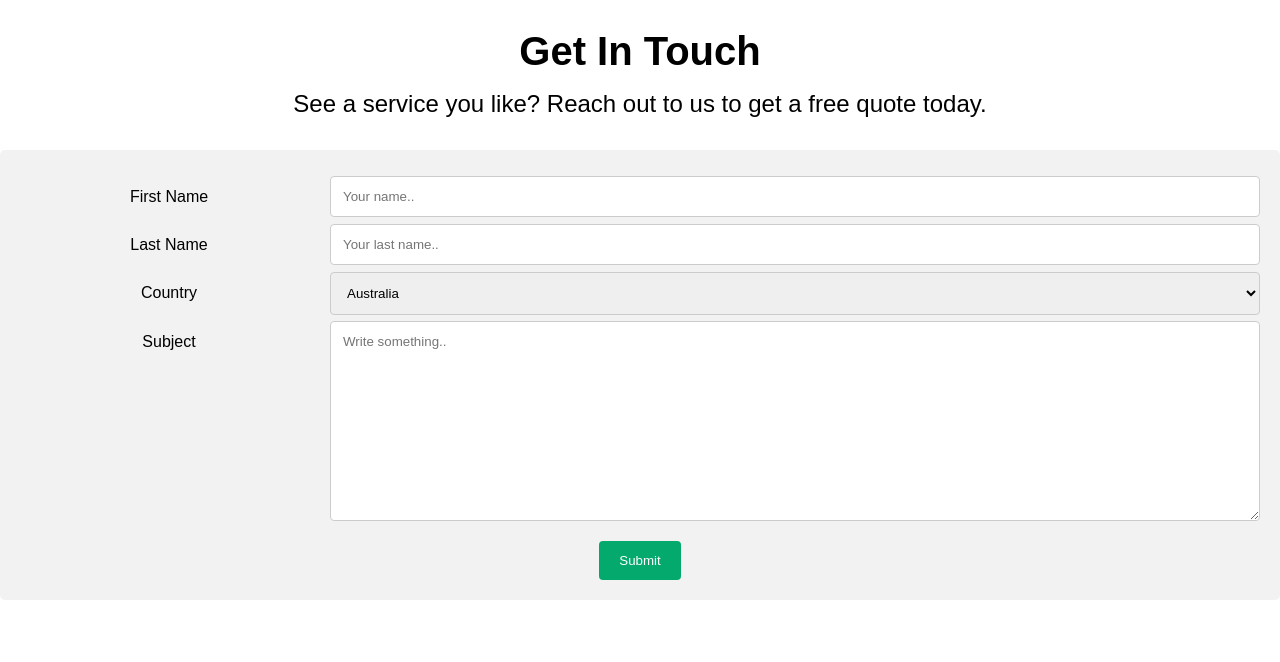
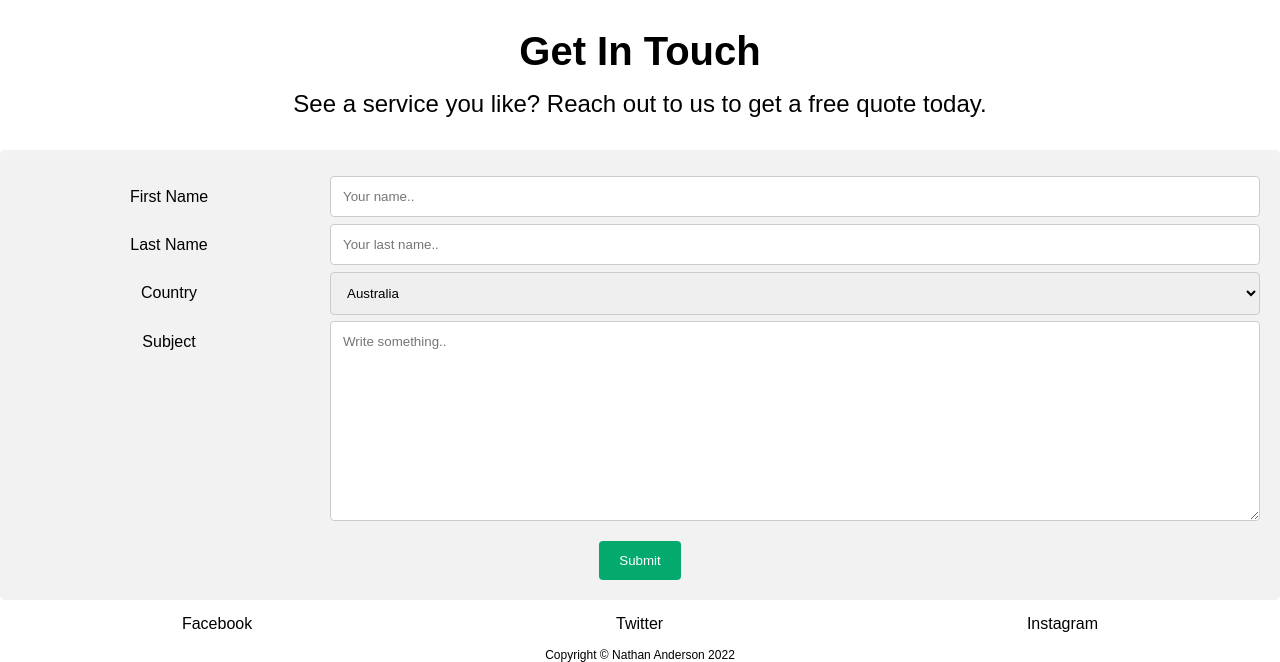
Before and after one commit to Nathan-Anderson-1024/Challenge-Project-Company-Homepage-with-Flexbox, a plain HTML site: page index.html in a window 1280 px wide. Shown: the part 922-1584 px from the top of the page. Before the commit the page ends 1522 px from the top, so only its background shows below. Drawn offline with Linux system fonts and the light colour scheme.

Commit message:
styled footer

```diff
--- a/css/styles.css
+++ b/css/styles.css
@@ -175,3 +175,24 @@ input[type=text], select, textarea{
     display: table;
     clear: both;
   }
+  /* Footer */
+  footer {
+    height: 3rem;
+  }
+  .footer-container {
+    height: 3rem;
+  }
+  .footer-content {
+    display: flex;
+    justify-content: space-around;
+    align-items: center;
+    flex-direction: row;
+    height: 3rem;
+  }
+  /* Copyright */
+ .copyright {
+    text-align: center;
+ }
+ .copyright p {
+    font-size: .75rem;
+ }
--- a/index.html
+++ b/index.html
@@ -110,6 +110,23 @@
       </div>
     </div>
   </main>
-  <footer></footer>
+  <footer>
+    <div class="footer-container">
+      <div class="footer-content">
+        <div class="social facebook">
+          <p>Facebook</p>
+        </div>
+        <div class="social twitter">
+          <p>Twitter</p>
+        </div>
+        <div class="social instagram">
+          <p>Instagram</p>
+        </div>
+      </div>
+      <div class="copyright">
+        <p>Copyright © Nathan Anderson 2022</p>
+      </div>
+    </div>
+  </footer>
 </body>
 </html>
```
